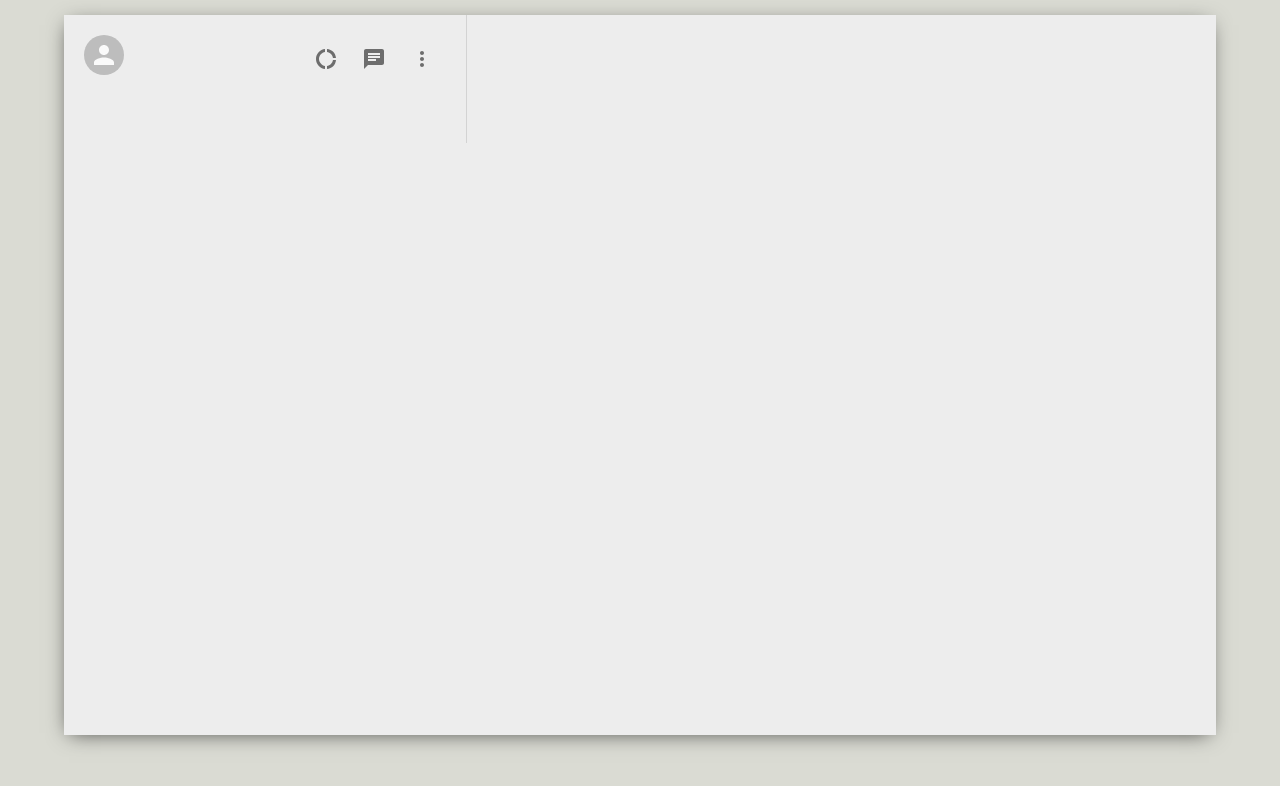
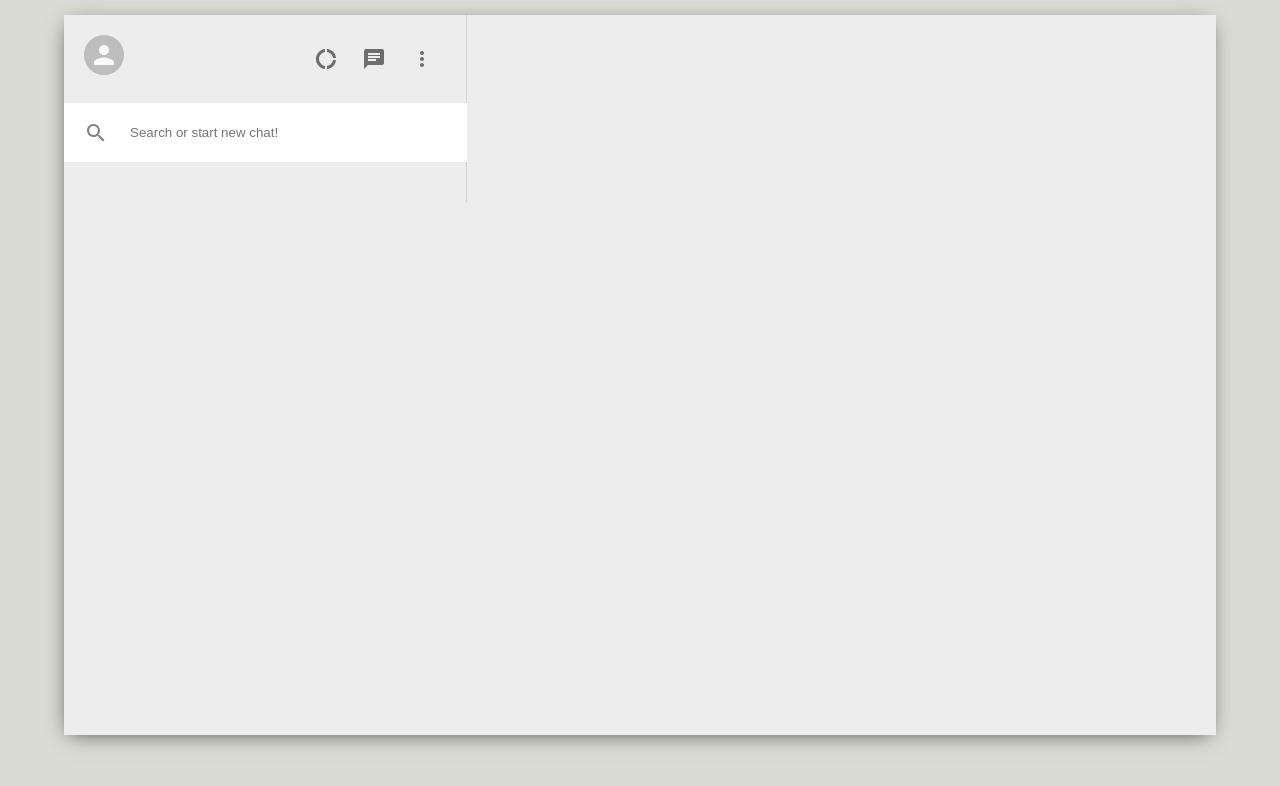
Before and after one commit to Molaahmed/WhatsApp-Clone, a React (Create React App) app in the folder whatsapp-clone/: page / in a window 1280 px wide. Shown: the top 786 px of the page. Built offline with nearby package versions, Linux system fonts and the light colour scheme.

Commit message:
created a sidebar search only the design

```diff
--- a/whatsapp-clone/src/Sidebar.css
+++ b/whatsapp-clone/src/Sidebar.css
@@ -1,6 +1,36 @@
 .sidebar{
+    display: flex;
+    flex-direction: column;
     flex: 0.35;
 }
+
+.sidebar__search{
+    display: flex;
+    align-items: center;
+    background-color: white;
+    height: 39px;
+    padding: 10px;
+}
+
+.sidebar__searchContainer{
+    display: flex;
+    align-items: center;
+    background-color: white;
+    width: 100%;
+    height: 35px;
+    border-radius: 20px;
+}
+
+.sidebar__searchContainer > .MuiSvgIcon-root{
+    color: gray;
+    padding: 10px;
+}
+
+.sidebar__searchContainer > input{
+    border: none;
+    margin-left: 10px;
+}
+
 .sidebar__header {
     display: flex;
     justify-content: space-between;
--- a/whatsapp-clone/src/Sidebar.js
+++ b/whatsapp-clone/src/Sidebar.js
@@ -3,7 +3,7 @@
 import DonutLargeIcon from "@material-ui/icons/DonutLarge";
 import ChatIcon from "@material-ui/icons/Chat";
 import MoreVertIcon from "@material-ui/icons/MoreVert";
-
+import { SearchOutlined } from "@material-ui/icons";
 
 import './Sidebar.css';
 
@@ -25,15 +25,24 @@
                     </IconButton>
 
                 </div>
+            </div>
 
 
-            </div>
             <div className="sidebar__search">
 
+                <div className="sidebar__searchContainer">
+                    <SearchOutlined />
+                    <input placeholder="Search or start new chat!" type="text" />
+                </div>
+
             </div>
+
+
             <div className="sidebar__header">
 
             </div>
+
+
             <div className="sidebar__chats">
 
             </div>
```
Also changed, not shown: 1 other file (tests, documents, lock files or other folders).
